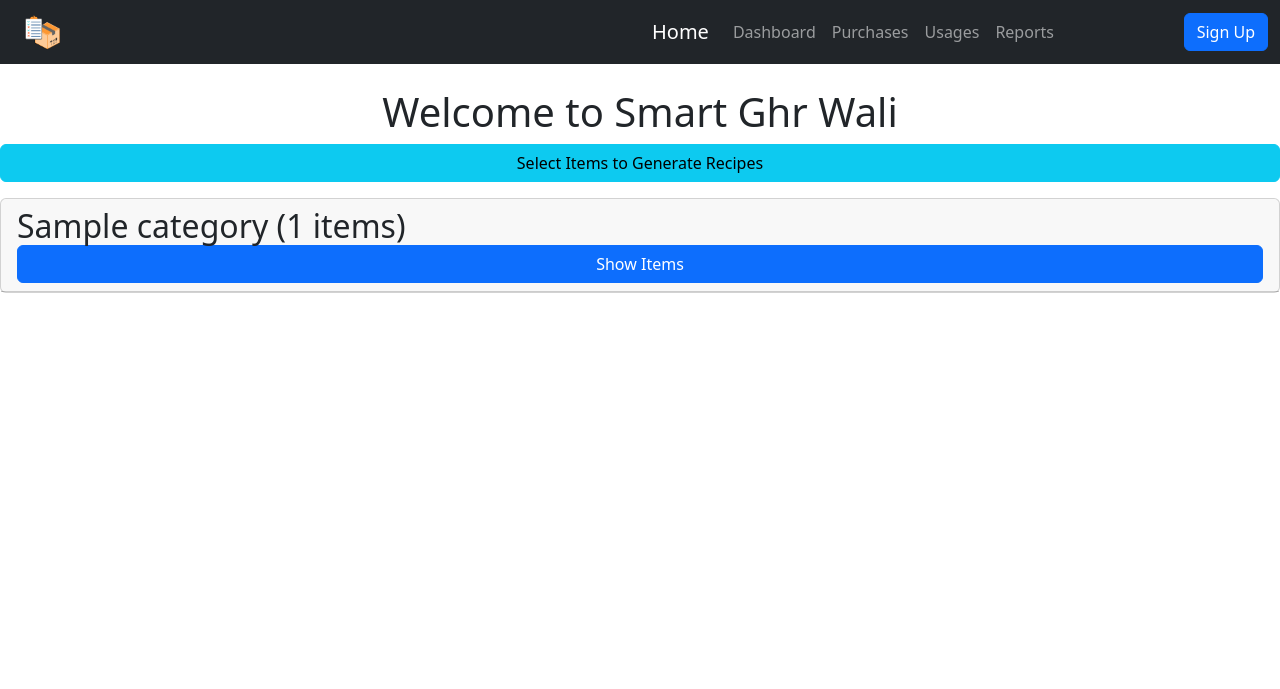
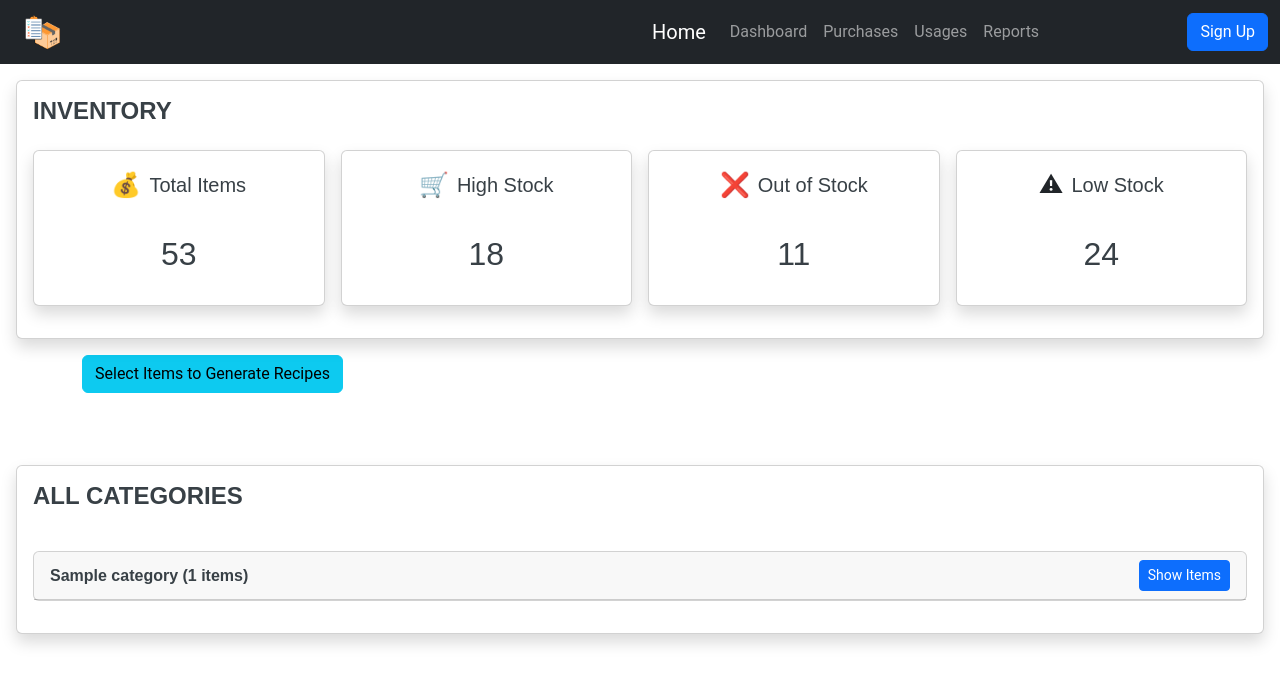
Before and after one commit to Sulphite05/Kitchen-Inventory-Management-System, a Django app: template SmartGhrWali/templates/dashboard.html in a window 1280 px wide. Shown: the top 689 px of the page. Run offline with Django 3.2, Linux system fonts and the light colour scheme; the template is opened without the code that fills it: most values are stand-ins (such as "Sample title", 1, 10 or a date in 2020); some libraries are stand-ins or nearby versions.

Commit message:
update dashboard.html

```diff
--- a/SmartGhrWali/templates/dashboard.html
+++ b/SmartGhrWali/templates/dashboard.html
@@ -5,24 +5,79 @@ Smart Ghr Wali
 {% endblock %}
 
 {% block content %}
-<h1 class="text-center mt-4">Welcome to Smart Ghr Wali</h1>
+<link rel="stylesheet" href="/static/css/dashboard.css">
+<link rel="stylesheet" href="/static/css/homepage.css">
+<!-- <h1 class="text-center mt-4">Welcome to Smart Ghr Wali</h1> -->
 
+<div class="card  shadow p-3 bg-body roundedp-5 m-3 ">
+ <h4 class="mb-4 fw-bold">INVENTORY</h4>
+ <div class="row g-3">
+      <!-- Total items Card -->
+      <div class="col-md-3">
+        <div class="card mb-3 p-3 shadow text-center">
+            <div class="d-flex align-items-center justify-content-center mb-3">
+                <div class="icon text-orange me-2" style="font-size: 1.5rem;">&#128176;</div>
+                <h5 class="mb-0">Total Items</h5>
+            </div>
+            <!-- Centered large text -->
+            <h2 class="my-3">53</h2>
+        </div>
+    </div>
+
+    <div class="col-md-3">
+        <div class="card mb-3 p-3 shadow text-center">
+            <div class="d-flex align-items-center justify-content-center mb-3">
+                <div class="icon text-orange me-2" style="font-size: 1.5rem;">&#128722;</div>
+                <h5 class="mb-0">High Stock </h5>
+            </div>
+            <h2 class="my-3">18</h2>
+        </div>
+    </div>
+
+      <div class="col-md-3">
+        <div class="card mb-3 p-3 shadow text-center">
+          <div class="d-flex align-items-center justify-content-center mb-3">
+                <div class="icon text-orange me-2" style="font-size: 1.5rem;">&#10060;</div>
+                <h5 class="mb-0">Out of Stock </h5>
+            </div>
+            <h2 class="my-3">11</h2>
+        </div>
+    </div>
+
+      <div class="col-md-3">
+        <div class="card mb-3 p-3 shadow text-center">
+            <div class="d-flex align-items-center justify-content-center mb-3">
+                <div class="icon text-orange me-2" style="font-size: 1.5rem;">&#9888;</div>
+                <h5 class="mb-0">Low Stock</h5>
+            </div>
+            <h2 class="my-3">24</h2>
+        </div>
+    </div>
+
+    </div>
+    </div>
+    <div class="container">
+        <button id="toggleItemsBtn" class="btn btn-info mb-3">Select Items to Generate Recipes</button>
+    </div>
 <!-- Button to Show/Hide Items -->
-<div class="text-center mb-3">
-    <button id="toggleItemsBtn" class="btn btn-info">Select Items to Generate Recipes</button>
-</div>
+ <section>
+    <div class="card  shadow p-3  bg-body roundedp-5 m-3">
+
+<h4 class=" mb-4 fw-bold">ALL CATEGORIES</h4>
 
 <!-- Recipe Form with Checkboxes -->
 <form method="POST" action="{% url 'SmartGhrWali:fetch_recipes' %}" id="recipeForm">
     {% csrf_token %}
     {% for category in categories %}
     <div class="card my-3">
-        <div class="card-header">
-            <h2 class="d-inline">{{ category.name }} ({{ category.item_set.count }} items)</h2>
-            <!-- Bootstrap Collapse Button -->
-            <button class="btn btn-primary float-end" type="button" data-bs-toggle="collapse"
+        <div class="card-header d-flex align-items-center justify-content-between">
+            <!-- Heading aligned to the left -->
+            <h6 class="mb-0 fw-bold">{{ category.name }} ({{ category.item_set.count }} items)</h6>
+
+            <!-- Button aligned to the right -->
+            <button class="btn btn-primary btn-sm" type="button" data-bs-toggle="collapse"
                 data-bs-target="#collapse-{{ category.id }}" aria-expanded="false"
-                aria-controls="collapse-{{ category.id }}">
+                aria-controls="collapse-{{ category.id }}" style="width: auto;">
                 Show Items
             </button>
         </div>
@@ -61,6 +116,7 @@ Smart Ghr Wali
             </div>
         </div>
     </div>
+
     {% endfor %}
 
     <!-- Submit Button -->
@@ -68,7 +124,8 @@ Smart Ghr Wali
         <button type="submit" class="btn btn-success" id="generateRecipesBtn">Generate Recipes</button>
     </div>
 </form>
-
+</div>
+</section>
 <!-- JavaScript to Toggle Checkbox Visibility -->
 <script>
     document.getElementById('toggleItemsBtn').onclick = function () {
--- a/static/css/homepage.css
+++ b/static/css/homepage.css
@@ -10,7 +10,7 @@
     --background-color: #ffffff; /* Background color for the entire website, including individual sections */
     --default-color: #444444; /* Default color used for the majority of the text content across the entire website */
     --heading-color: #384046; /* Color for headings, subheadings and title throughout the website */
-    --accent-color: #078fca; /* Accent color that represents your brand on the website. It's used for buttons, links, and other elements that need to stand out */
+    --accent-color: #07caca; /* Accent color that represents your brand on the website. It's used for buttons, links, and other elements that need to stand out */
     --surface-color: #ffffff; /* The surface color is used as a background of boxed elements within sections, such as cards, icon boxes, or other elements that require a visual separation from the global background. */
     --contrast-color: #ffffff; /* Contrast color for text, ensuring readability against backgrounds of accent, heading, or default colors. */
   }
--- a/static/css/styles.css
+++ b/static/css/styles.css
@@ -1,12 +1,11 @@
-
-input, select, textarea, button {
-    width: 100%;
+input, select, textarea {
     padding: 12px 20px;
     margin-bottom: 15px;
     border-radius: 5px;
     border: 1px solid #ddd;
     font-size: 16px;
     box-sizing: border-box;
+
 }
 
 input:focus, select:focus, textarea:focus {
```
Also changed, not shown: SmartGhrWali/templates/index.html (+85 -0 lines), static/css/dashboard.css (added).
